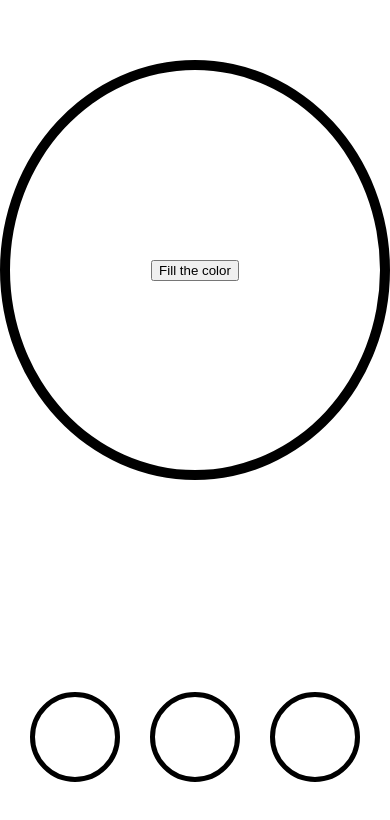
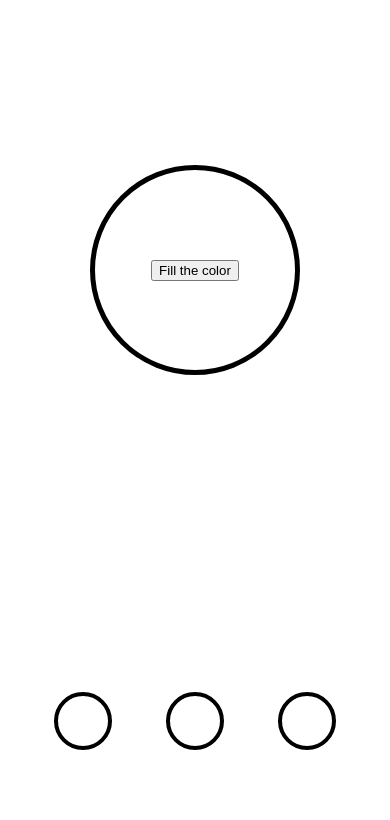
Before and after one commit to HalamLee/gradation, a plain HTML site: page index.html in a window 390 px wide. Shown: the part 152-972 px from the top of the page. Drawn offline with Linux system fonts and the light colour scheme.

Commit message:
반응형

```diff
--- a/style.css
+++ b/style.css
@@ -51,3 +51,17 @@ body {
 /* .before-choice-color {
   display: none;
 } */
+
+@media screen and (max-width: 500px) {
+  .circle {
+    width: 200px;
+    height: 200px;
+    border: 5px solid black;
+  }
+
+  .color-circle {
+    width: 50px;
+    height: 50px;
+    border: 4px solid black;
+  }
+}
```
